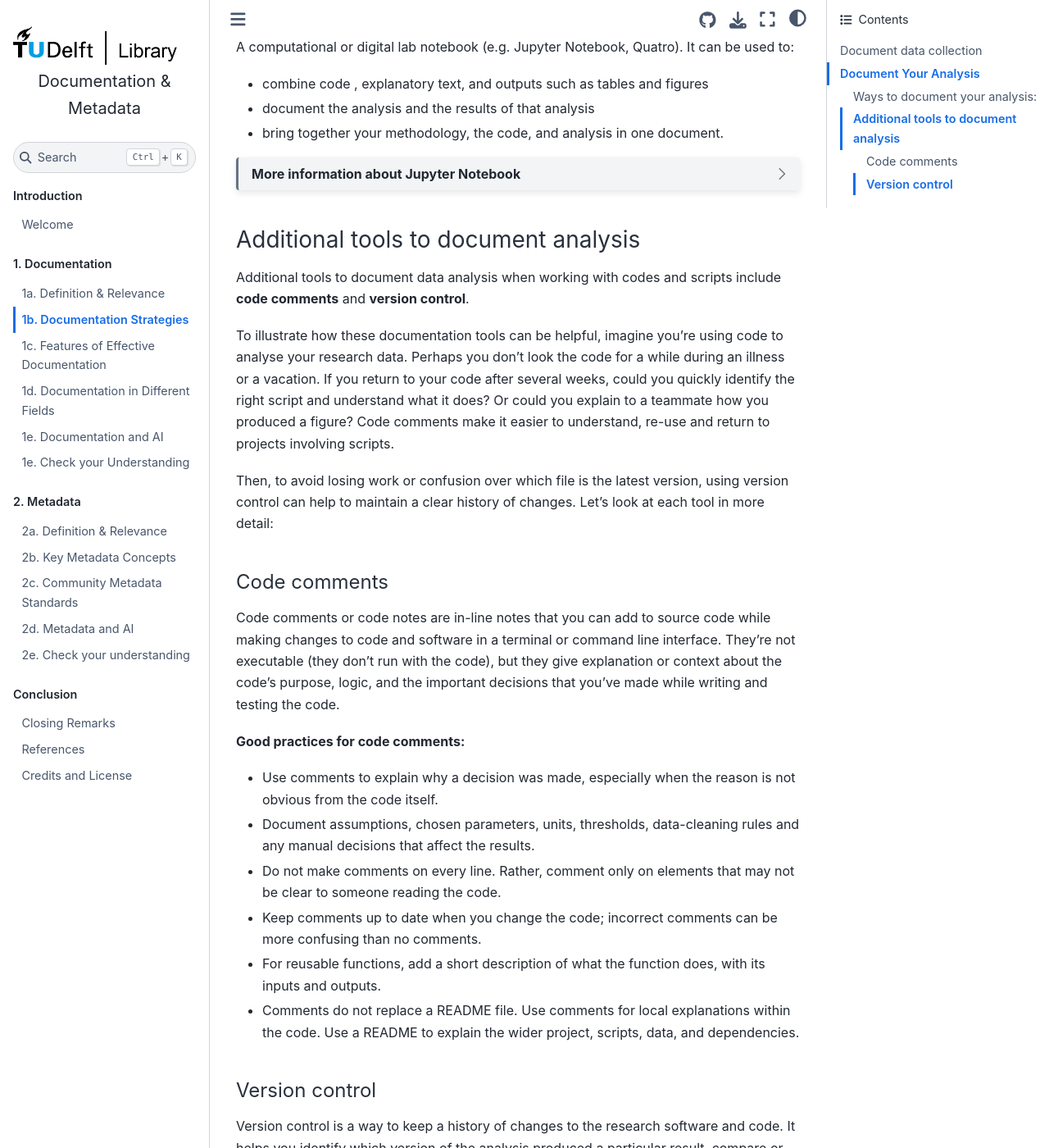
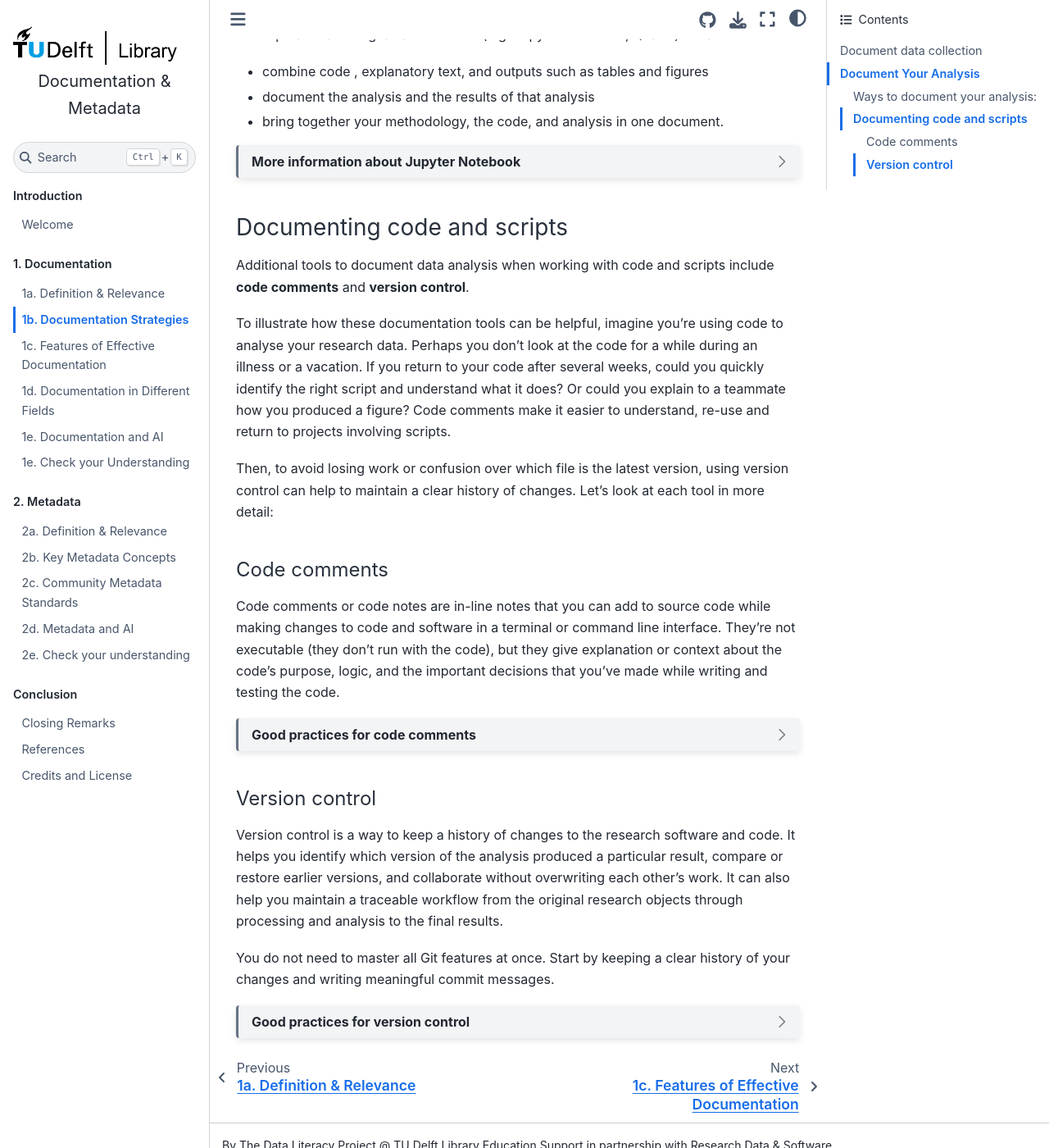
Before and after one commit to tu-delft-library/Documentation_and_Metadata, a Jupyter Book: the page built from book/1b-documentation-strategies.md, in a window 1280 px wide and 1400 px high, scrolled down 4632 px. Shown: the whole window at 82% size. Built offline with Jupyter Book 1.0.4 settings and Sphinx 7.4.7 and the Sphinx Book theme 1.1.4, drawn with Linux system fonts in a browser that asks for light colours; comment, search, counter and statistics services are not loaded; some of the changed text lies outside the part shown.

Commit message:
updates based on feedback, pass #1

````diff
--- a/book/1b-documentation-strategies.md
+++ b/book/1b-documentation-strategies.md
@@ -1,6 +1,6 @@
 # 1b. Documentation Strategies
 
-While planning your project, you should define which tools you will use to document different stages of the research cycle. Here, we'll introduce and describe a variety of documentation strategies. There isn't a single “right” way to do documentation because the selected documentation tools and practices need to **fit the project and process**. We'll look at key questions and types of documentation that correspond to two important stages of the research project cycle: data collection and processing/analysis.
+While planning your project, you should define which tools you will use to document different stages of the research cycle. Here, we'll introduce and describe a variety of documentation strategies. There isn't a single right way to do documentation because the selected documentation tools and practices need to **fit the project and process**. We'll look at key questions and types of documentation that correspond to two important stages of the research project cycle: data collection and processing/analysis.
 
 ## Document data collection
 
@@ -41,7 +41,7 @@ A README file is a human-readable file that provides essential information about
 
 **Good practices for a README**
 
-1. It's recommended that researchers create READMEs to accompany all research objects.
+1. You should create READMEs to accompany all research objects.
 
 2. Use a human-readable, commonly accessible format, such as plain text (.txt) or Markdown (.md).
 
@@ -147,7 +147,6 @@ These links give an explanation, a general template, and more examples of data d
 
 - <a href="https://help.osf.io/article/217-how-to-make-a-data-dictionary" target="_blank"> How to make a data dictionary </a>
 
-- <a href="https://library.si.edu/sites/default/files/tutorial/pdf/datadictionaries20180226.pdf" target="_blank"> Guide for creating a data dictionary </a>
 :::
 
 ```{note}
@@ -170,13 +169,11 @@ During data processing and analysis you must **document your workflow** to maint
 
 You need to document how you have processed and analysed the data to arrive at research findings, particularly when your project combines different types of research objects, methods, tools and equipment. Your documentation should make it possible for someone else to understand:
 
-- which data were used and how they were collected
+- **Data collection method**: Which data were used how were they collected?
 
-- how the data were processed and analysed, including the methods scripts, software versions, dependencies, hardware configurations (where relevant), and analysis parameters used
+- **Data processing method**: How were the data processed and analysed? You should include the methods scripts, software versions, dependencies, hardware configurations (where relevant), and analysis parameters used.
 
-- which input files produced which outputs or results
-
-- how results presented in your final report can be traced back to the underlying data and analysis
+- **Link inputs and outputs**: Which input files produced which outputs or results? Results presented in your final report should be traceable back to the underlying data and analysis.
 
 
 In this way, you will provide documentation for your process of analysis: by doing so, you will keep the link between your research objects, processing steps, and findings. This will help you retrace your own work, explain and justify your conclusions, and correct or update your analysis later. It also allows your instructors and classmates to understand and verify how the findings in your report were produced.
@@ -223,11 +220,11 @@ Jupyter Notebook is an open-source web application that combines live python cod
 :::
 
 
-### Additional tools to document analysis
+### Documenting code and scripts
 
-Additional tools to document data analysis when working with codes and scripts include **code comments** and **version control**.
+Additional tools to document data analysis when working with code and scripts include **code comments** and **version control**.
 
-To illustrate how these documentation tools can be helpful, imagine you're using code to analyse your research data. Perhaps you don't look the code for a while during an illness or a vacation. If you return to your code after several weeks, could you quickly identify the right script and understand what it does? Or could you explain to a teammate how you produced a figure? Code comments make it easier to understand, re-use and return to projects involving scripts.
+To illustrate how these documentation tools can be helpful, imagine you're using code to analyse your research data. Perhaps you don't look at the code for a while during an illness or a vacation. If you return to your code after several weeks, could you quickly identify the right script and understand what it does? Or could you explain to a teammate how you produced a figure? Code comments make it easier to understand, re-use and return to projects involving scripts.
 
 Then, to avoid losing work or confusion over which file is the latest version, using version control can help to maintain a clear history of changes. Let's look at each tool in more detail:
 
@@ -252,6 +247,9 @@ Code comments or code notes are in-line notes that you can add to source code wh
 - For reusable functions, add a short description of what the function does, with its inputs and outputs.
 
 - Comments do not replace a README file. Use comments for local explanations within the code. Use a README to explain the wider project, scripts, data, and dependencies.
+:::
+
+
 
 
 
@@ -259,8 +257,9 @@ Code comments or code notes are in-line notes that you can add to source code wh
 
 Version control is a way to keep a history of changes to the research software and code. It helps you identify which version of the analysis produced a particular result, compare or restore earlier versions, and collaborate without overwriting each other’s work. It can also help you maintain a traceable workflow from the original research objects through processing and analysis to the final results.
 
-**Good practices for version control:**
+You do not need to master all Git features at once. Start by keeping a clear history of your changes and writing meaningful commit messages.
 
+:::{dropdown} Good practices for version control
 - Use a version-control system such as Git to record changes to research software and code. Platforms such as GitHub or GitLab can be used to store and share the repository online.
 
 - Make small, regular commits (snapshot of changes) rather than saving many changes at once.
@@ -272,5 +271,4 @@ Version control is a way to keep a history of changes to the research software a
 - Do not upload confidential information, personal data, passwords or sensitive project files to a public repository!
 
 - Keep a clear link between your raw research objects, processing scripts and final results. For example, maintain a record of which input files a script uses and what outputs it produces.
-
-- You do not need to master all Git features at once. Start by keeping a clear history of your changes and writing meaningful commit messages.
+:::
````
Also changed, not shown: other parts of book/1b-documentation-strategies.md (+3 -5 lines).
